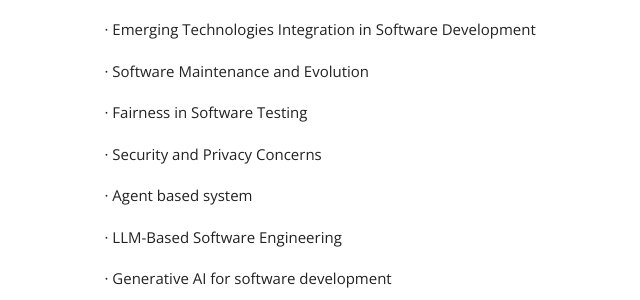
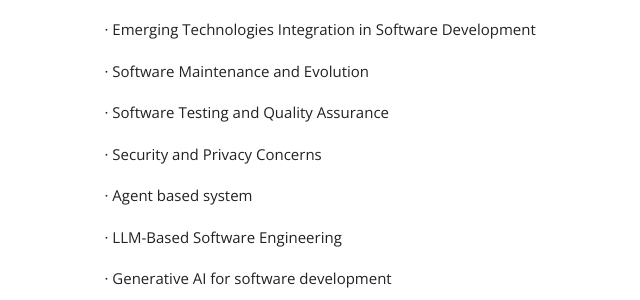
Before and after one commit to ilmaan/ICSE-IT-Conf, a Django app: page / in a window 1280 px wide. Shown: the part 1934-2234 px from the top of the page, without its empty margins (63-703 px from the left). Run offline with Django 5.2, Linux system fonts and the light colour scheme; some libraries are stand-ins or nearby versions.

Commit message:
Minor Changes

```diff
--- a/templates/home.html
+++ b/templates/home.html
@@ -111,7 +111,7 @@
             <p  class="list-group-item list-group-item mb-1">·       Risk Management for Integrating Emerging Technologies</p>
             <p  class="list-group-item list-group-item mb-1">·       Emerging Technologies Integration in Software Development</p>
             <p  class="list-group-item list-group-item mb-1">·       Software Maintenance and Evolution</p>
-            <p  class="list-group-item list-group-item mb-1">·       Fairness in Software Testing</p>
+            <p  class="list-group-item list-group-item mb-1">·       Software Testing and Quality Assurance</p>
             <p  class="list-group-item list-group-item mb-1">·       Security and Privacy Concerns</p>
             <p  class="list-group-item list-group-item mb-1">·       Agent based system</p>
             <p  class="list-group-item list-group-item mb-1">·       LLM-Based Software Engineering</p>
```
